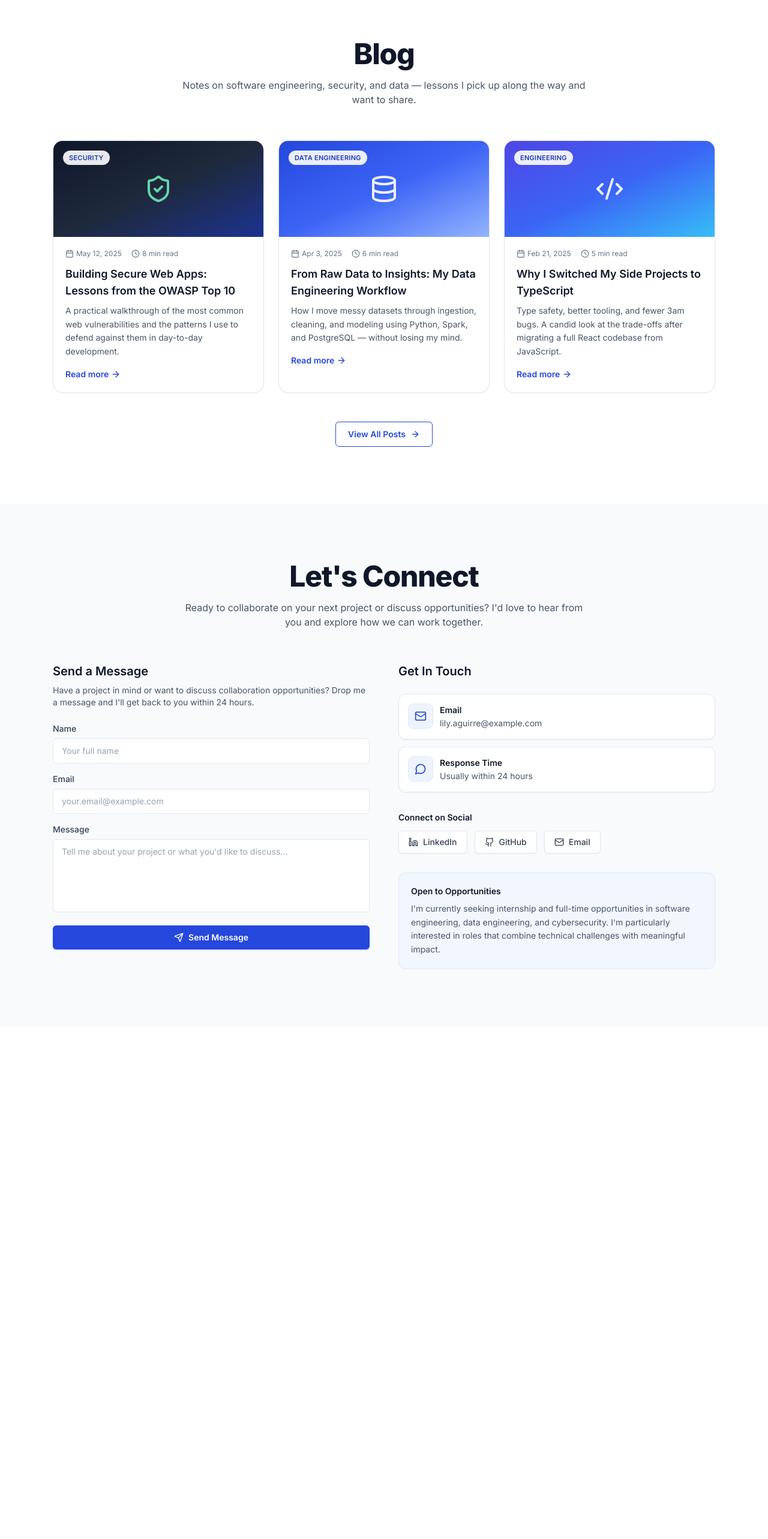
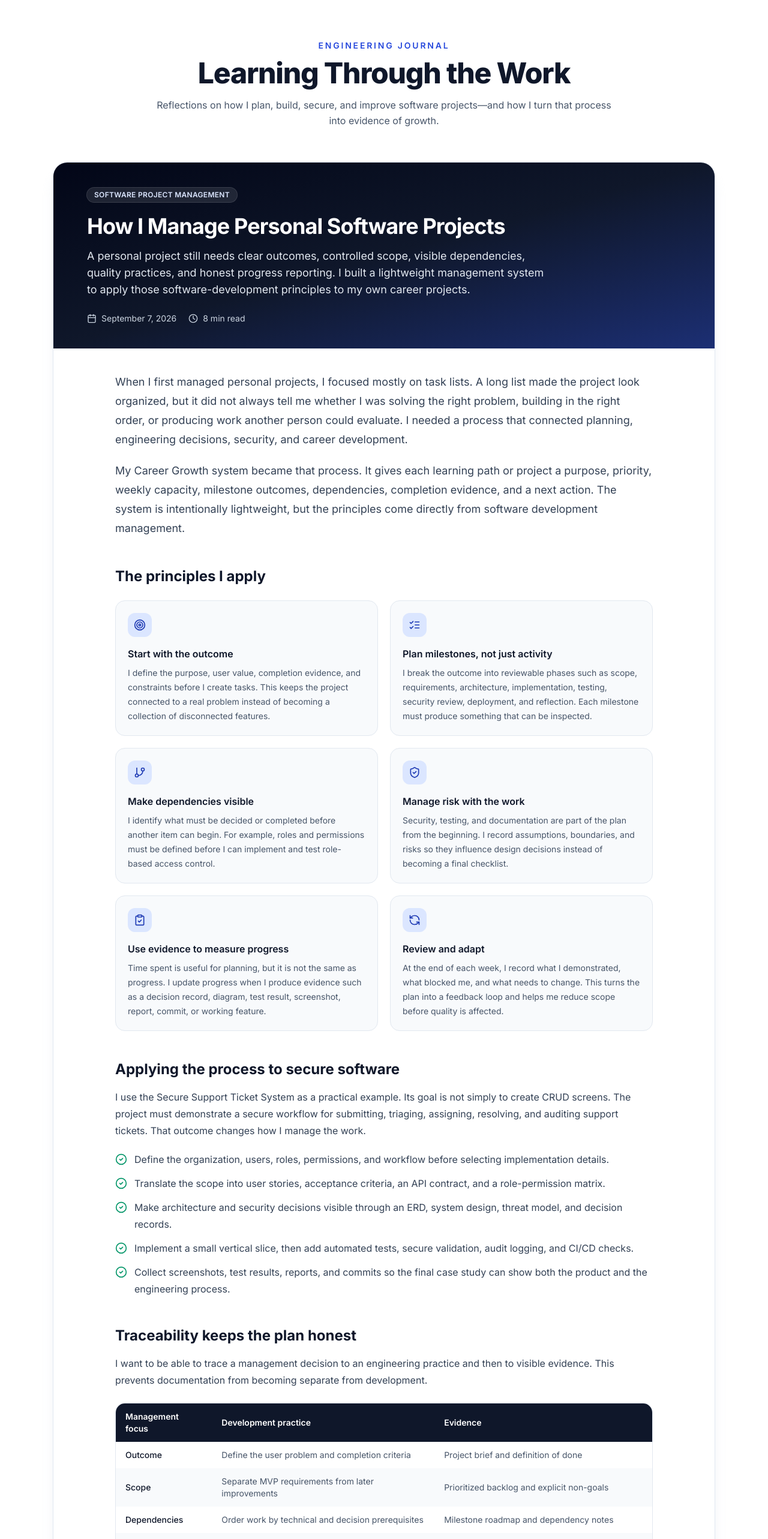
Before and after one commit to Lily-CS/Portfolio, a React (Vite) app: page / in a window 1280 px wide. Shown: the part 6631-9197 px from the top of the page at 60% size. Before the commit the page ends 8343 px from the top, so only its background shows below. Built offline with nearby package versions, Linux system fonts and the light colour scheme; the HTML template or start-up script is replaced by a standard one.

Commit message:
Complete personal project management blog article

```diff
--- a/src/components/Blog.tsx
+++ b/src/components/Blog.tsx
@@ -1,62 +1,74 @@
-import { ArrowRight, Calendar, Clock, ShieldCheck, Database, Code2 } from "lucide-react";
-import type { LucideIcon } from "lucide-react";
+import {
+  ArrowRight,
+  Calendar,
+  CheckCircle2,
+  ClipboardCheck,
+  Clock,
+  GitBranch,
+  ListChecks,
+  RefreshCcw,
+  ShieldCheck,
+  Target,
+} from "lucide-react";
 
-type Post = {
-  title: string;
-  excerpt: string;
-  category: string;
-  date: string;
-  readTime: string;
-  href: string;
-  cover: {
-    icon: LucideIcon;
-    gradient: string;
-    iconClass: string;
-  };
-};
-
-const POSTS: Post[] = [
+const PRINCIPLES = [
   {
-    title: "Building Secure Web Apps: Lessons from the OWASP Top 10",
-    excerpt:
-      "A practical walkthrough of the most common web vulnerabilities and the patterns I use to defend against them in day-to-day development.",
-    category: "Security",
-    date: "May 12, 2025",
-    readTime: "8 min read",
-    href: "#",
-    cover: {
-      icon: ShieldCheck,
-      gradient: "from-slate-900 via-slate-800 to-brand-800",
-      iconClass: "text-emerald-300",
-    },
+    icon: Target,
+    title: "Start with the outcome",
+    text: "I define the purpose, user value, completion evidence, and constraints before I create tasks. This keeps the project connected to a real problem instead of becoming a collection of disconnected features.",
   },
   {
-    title: "From Raw Data to Insights: My Data Engineering Workflow",
-    excerpt:
-      "How I move messy datasets through ingestion, cleaning, and modeling using Python, Spark, and PostgreSQL — without losing my mind.",
-    category: "Data Engineering",
-    date: "Apr 3, 2025",
-    readTime: "6 min read",
-    href: "#",
-    cover: {
-      icon: Database,
-      gradient: "from-brand-600 via-brand-500 to-brand-300",
-      iconClass: "text-white",
-    },
+    icon: ListChecks,
+    title: "Plan milestones, not just activity",
+    text: "I break the outcome into reviewable phases such as scope, requirements, architecture, implementation, testing, security review, deployment, and reflection. Each milestone must produce something that can be inspected.",
   },
   {
-    title: "Why I Switched My Side Projects to TypeScript",
-    excerpt:
-      "Type safety, better tooling, and fewer 3am bugs. A candid look at the trade-offs after migrating a full React codebase from JavaScript.",
-    category: "Engineering",
-    date: "Feb 21, 2025",
-    readTime: "5 min read",
-    href: "#",
-    cover: {
-      icon: Code2,
-      gradient: "from-indigo-600 via-brand-500 to-sky-400",
-      iconClass: "text-white",
-    },
+    icon: GitBranch,
+    title: "Make dependencies visible",
+    text: "I identify what must be decided or completed before another item can begin. For example, roles and permissions must be defined before I can implement and test role-based access control.",
+  },
+  {
+    icon: ShieldCheck,
+    title: "Manage risk with the work",
+    text: "Security, testing, and documentation are part of the plan from the beginning. I record assumptions, boundaries, and risks so they influence design decisions instead of becoming a final checklist.",
+  },
+  {
+    icon: ClipboardCheck,
+    title: "Use evidence to measure progress",
+    text: "Time spent is useful for planning, but it is not the same as progress. I update progress when I produce evidence such as a decision record, diagram, test result, screenshot, report, commit, or working feature.",
+  },
+  {
+    icon: RefreshCcw,
+    title: "Review and adapt",
+    text: "At the end of each week, I record what I demonstrated, what blocked me, and what needs to change. This turns the plan into a feedback loop and helps me reduce scope before quality is affected.",
+  },
+];
+
+const TRACEABILITY = [
+  {
+    management: "Outcome",
+    practice: "Define the user problem and completion criteria",
+    evidence: "Project brief and definition of done",
+  },
+  {
+    management: "Scope",
+    practice: "Separate MVP requirements from later improvements",
+    evidence: "Prioritized backlog and explicit non-goals",
+  },
+  {
+    management: "Dependencies",
+    practice: "Order work by technical and decision prerequisites",
+    evidence: "Milestone roadmap and dependency notes",
+  },
+  {
+    management: "Quality and risk",
+    practice: "Plan testing, security, and review with implementation",
+    evidence: "Threat model, test plan, and security report",
+  },
+  {
+    management: "Change",
+    practice: "Record why an important decision changed",
+    evidence: "Architecture decision records and weekly reflections",
   },
 ];
 
@@ -64,25 +76,189 @@ export default function Blog() {
   return (
     <section id="blog" className="relative overflow-hidden bg-white py-24">
       <div className="mx-auto max-w-6xl px-6">
-        <header className="mx-auto max-w-2xl text-center">
-          <h2 className="text-4xl font-extrabold tracking-tight text-slate-900 sm:text-5xl">
-            Blog
+        <header className="mx-auto max-w-3xl text-center">
+          <p className="text-sm font-semibold uppercase tracking-[0.2em] text-brand-600">
+            Engineering Journal
+          </p>
+          <h2 className="mt-3 text-4xl font-extrabold tracking-tight text-slate-900 sm:text-5xl">
+            Learning Through the Work
           </h2>
-          <p className="mt-4 text-base text-slate-600">
-            Notes on software engineering, security, and data — lessons I pick
-            up along the way and want to share.
+          <p className="mt-4 text-base leading-relaxed text-slate-600">
+            Reflections on how I plan, build, secure, and improve software
+            projects—and how I turn that process into evidence of growth.
           </p>
         </header>
 
-        <div className="mt-14 grid grid-cols-1 gap-6 md:grid-cols-2 lg:grid-cols-3">
-          {POSTS.map((post) => (
-            <PostCard key={post.title} post={post} />
-          ))}
-        </div>
+        <article className="mt-14 overflow-hidden rounded-3xl border border-slate-200 bg-white shadow-xl shadow-slate-200/60">
+          <div className="bg-gradient-to-br from-slate-950 via-slate-900 to-brand-900 px-6 py-10 text-white sm:px-10 lg:px-14">
+            <span className="inline-flex rounded-full bg-white/10 px-3 py-1 text-xs font-semibold uppercase tracking-wide text-brand-100 ring-1 ring-white/20">
+              Software Project Management
+            </span>
+            <h3 className="mt-5 max-w-4xl text-3xl font-bold tracking-tight sm:text-4xl">
+              How I Manage Personal Software Projects
+            </h3>
+            <p className="mt-4 max-w-3xl text-base leading-relaxed text-slate-200 sm:text-lg">
+              A personal project still needs clear outcomes, controlled scope,
+              visible dependencies, quality practices, and honest progress
+              reporting. I built a lightweight management system to apply those
+              software-development principles to my own career projects.
+            </p>
+            <div className="mt-6 flex flex-wrap items-center gap-5 text-sm text-slate-300">
+              <span className="inline-flex items-center gap-2">
+                <Calendar className="h-4 w-4" />
+                September 7, 2026
+              </span>
+              <span className="inline-flex items-center gap-2">
+                <Clock className="h-4 w-4" />8 min read
+              </span>
+            </div>
+          </div>
 
-        <div className="mt-12 flex justify-center">
-          <a href="#" className="btn-outline">
-            View All Posts
+          <div className="px-6 py-10 sm:px-10 lg:px-14">
+            <div className="mx-auto max-w-4xl">
+              <p className="text-lg leading-8 text-slate-700">
+                When I first managed personal projects, I focused mostly on
+                task lists. A long list made the project look organized, but it
+                did not always tell me whether I was solving the right problem,
+                building in the right order, or producing work another person
+                could evaluate. I needed a process that connected planning,
+                engineering decisions, security, and career development.
+              </p>
+              <p className="mt-5 text-lg leading-8 text-slate-700">
+                My Career Growth system became that process. It gives each
+                learning path or project a purpose, priority, weekly capacity,
+                milestone outcomes, dependencies, completion evidence, and a
+                next action. The system is intentionally lightweight, but the
+                principles come directly from software development management.
+              </p>
+
+              <h4 className="mt-12 text-2xl font-bold text-slate-900">
+                The principles I apply
+              </h4>
+              <div className="mt-6 grid gap-5 md:grid-cols-2">
+                {PRINCIPLES.map((principle) => {
+                  const Icon = principle.icon;
+                  return (
+                    <section
+                      key={principle.title}
+                      className="rounded-2xl border border-slate-200 bg-slate-50 p-5"
+                    >
+                      <div className="flex h-10 w-10 items-center justify-center rounded-xl bg-brand-100 text-brand-700">
+                        <Icon className="h-5 w-5" />
+                      </div>
+                      <h5 className="mt-4 font-semibold text-slate-900">
+                        {principle.title}
+                      </h5>
+                      <p className="mt-2 text-sm leading-6 text-slate-600">
+                        {principle.text}
+                      </p>
+                    </section>
+                  );
+                })}
+              </div>
+
+              <h4 className="mt-12 text-2xl font-bold text-slate-900">
+                Applying the process to secure software
+              </h4>
+              <p className="mt-4 leading-7 text-slate-700">
+                I use the Secure Support Ticket System as a practical example.
+                Its goal is not simply to create CRUD screens. The project must
+                demonstrate a secure workflow for submitting, triaging,
+                assigning, resolving, and auditing support tickets. That outcome
+                changes how I manage the work.
+              </p>
+              <ul className="mt-5 space-y-3">
+                {[
+                  "Define the organization, users, roles, permissions, and workflow before selecting implementation details.",
+                  "Translate the scope into user stories, acceptance criteria, an API contract, and a role-permission matrix.",
+                  "Make architecture and security decisions visible through an ERD, system design, threat model, and decision records.",
+                  "Implement a small vertical slice, then add automated tests, secure validation, audit logging, and CI/CD checks.",
+                  "Collect screenshots, test results, reports, and commits so the final case study can show both the product and the engineering process.",
+                ].map((item) => (
+                  <li key={item} className="flex gap-3 text-slate-700">
+                    <CheckCircle2 className="mt-1 h-5 w-5 shrink-0 text-emerald-600" />
+                    <span className="leading-7">{item}</span>
+                  </li>
+                ))}
+              </ul>
+
+              <h4 className="mt-12 text-2xl font-bold text-slate-900">
+                Traceability keeps the plan honest
+              </h4>
+              <p className="mt-4 leading-7 text-slate-700">
+                I want to be able to trace a management decision to an
+                engineering practice and then to visible evidence. This prevents
+                documentation from becoming separate from development.
+              </p>
+              <div className="mt-6 overflow-x-auto rounded-2xl border border-slate-200">
+                <table className="w-full min-w-[680px] border-collapse text-left text-sm">
+                  <thead className="bg-slate-900 text-white">
+                    <tr>
+                      <th className="px-4 py-3 font-semibold">Management focus</th>
+                      <th className="px-4 py-3 font-semibold">Development practice</th>
+                      <th className="px-4 py-3 font-semibold">Evidence</th>
+                    </tr>
+                  </thead>
+                  <tbody>
+                    {TRACEABILITY.map((row, index) => (
+                      <tr
+                        key={row.management}
+                        className={index % 2 === 0 ? "bg-white" : "bg-slate-50"}
+                      >
+                        <td className="px-4 py-3 font-medium text-slate-900">
+                          {row.management}
+                        </td>
+                        <td className="px-4 py-3 text-slate-600">{row.practice}</td>
+                        <td className="px-4 py-3 text-slate-600">{row.evidence}</td>
+                      </tr>
+                    ))}
+                  </tbody>
+                </table>
+              </div>
+
+              <h4 className="mt-12 text-2xl font-bold text-slate-900">
+                What this changed for me
+              </h4>
+              <p className="mt-4 leading-7 text-slate-700">
+                The biggest change is that I no longer treat a personal project
+                as successful only when the entire application is finished.
+                Every phase must create a useful, reviewable artifact. A clear
+                role matrix, a justified architecture decision, or a security
+                test report is evidence of engineering judgment—not merely
+                preparation for coding.
+              </p>
+              <p className="mt-5 leading-7 text-slate-700">
+                This process also makes trade-offs visible. My time is limited,
+                so I choose only a few priority paths each week. When capacity
+                changes, I adjust scope or dates and document the reason. That
+                is more honest and sustainable than keeping every task active
+                and allowing quality to decline.
+              </p>
+
+              <div className="mt-10 rounded-2xl border border-brand-200 bg-brand-50 p-6">
+                <h4 className="text-lg font-bold text-brand-900">
+                  My working definition of progress
+                </h4>
+                <p className="mt-2 leading-7 text-brand-900/80">
+                  Progress is a completed outcome supported by evidence and
+                  connected to the project goal. Activity tells me where my time
+                  went; evidence tells me what the project gained.
+                </p>
+              </div>
+
+              <p className="mt-10 leading-7 text-slate-700">
+                I am still refining this system as I learn. That is part of the
+                management process: plan with the information available, make
+                decisions visible, evaluate the result, and improve the next
+                iteration.
+              </p>
+            </div>
+          </div>
+        </article>
+
+        <div className="mt-10 flex justify-center">
+          <a href="#projects" className="btn-outline">
+            See the projects behind the process
             <ArrowRight className="h-4 w-4" />
           </a>
         </div>
@@ -90,48 +266,3 @@ export default function Blog() {
     </section>
   );
 }
-
-function PostCard({ post }: { post: Post }) {
-  const CoverIcon = post.cover.icon;
-
-  return (
-    <article className="group flex h-full flex-col overflow-hidden rounded-2xl border border-slate-200 bg-white shadow-sm transition-all hover:-translate-y-1 hover:border-brand-200 hover:shadow-xl">
-      <div
-        className={`relative flex h-40 items-center justify-center bg-gradient-to-br ${post.cover.gradient}`}
-      >
-        <CoverIcon className={`h-12 w-12 opacity-90 ${post.cover.iconClass}`} />
-        <span className="absolute left-4 top-4 rounded-full bg-white/90 px-2.5 py-1 text-[11px] font-semibold uppercase tracking-wide text-brand-700">
-          {post.category}
-        </span>
-      </div>
-
-      <div className="flex flex-1 flex-col p-5">
-        <div className="flex items-center gap-4 text-xs text-slate-500">
-          <span className="inline-flex items-center gap-1">
-            <Calendar className="h-3.5 w-3.5" />
-            {post.date}
-          </span>
-          <span className="inline-flex items-center gap-1">
-            <Clock className="h-3.5 w-3.5" />
-            {post.readTime}
-          </span>
-        </div>
-
-        <h3 className="mt-3 text-lg font-semibold text-slate-900 group-hover:text-brand-700">
-          {post.title}
-        </h3>
-        <p className="mt-2 text-sm leading-relaxed text-slate-600">
-          {post.excerpt}
-        </p>
-
-        <a
-          href={post.href}
-          className="mt-4 inline-flex items-center gap-1 text-sm font-semibold text-brand-600 hover:text-brand-700"
-        >
-          Read more
-          <ArrowRight className="h-4 w-4 transition-transform group-hover:translate-x-0.5" />
-        </a>
-      </div>
-    </article>
-  );
-}
```
